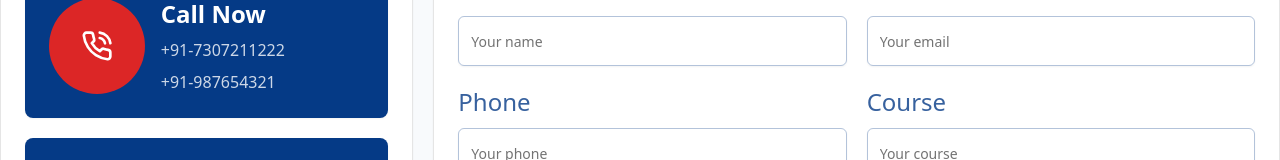
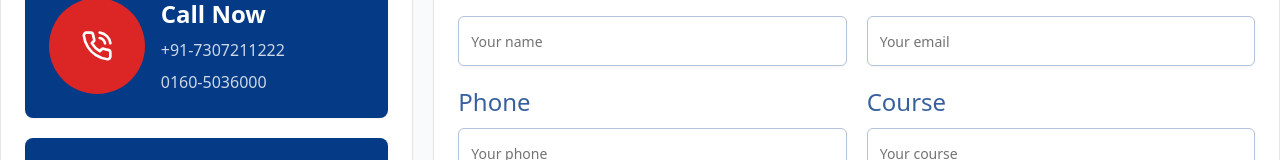
Before and after one commit to Stealth-Rishabh/IndoGlobal, a React (Vite) app: page /contact-us in a window 1280 px wide. Shown: the part 339-499 px from the top of the page. Built offline with nearby package versions, Linux system fonts and the light colour scheme.

Commit message:
Update contact details in Contact component: Changed phone number in the contact information from "+91-987654321" to "0160-5036000" for accuracy.

```diff
--- a/src/apps/contact/Contact.jsx
+++ b/src/apps/contact/Contact.jsx
@@ -31,7 +31,7 @@ const Contact = () => {
       data: "tel",
       icon: PhoneCall,
       title: "Call Now",
-      details: ["+91-7307211222", "+91-987654321"],
+      details: ["+91-7307211222", "0160-5036000"],
     },
     {
       data: "email",
```
